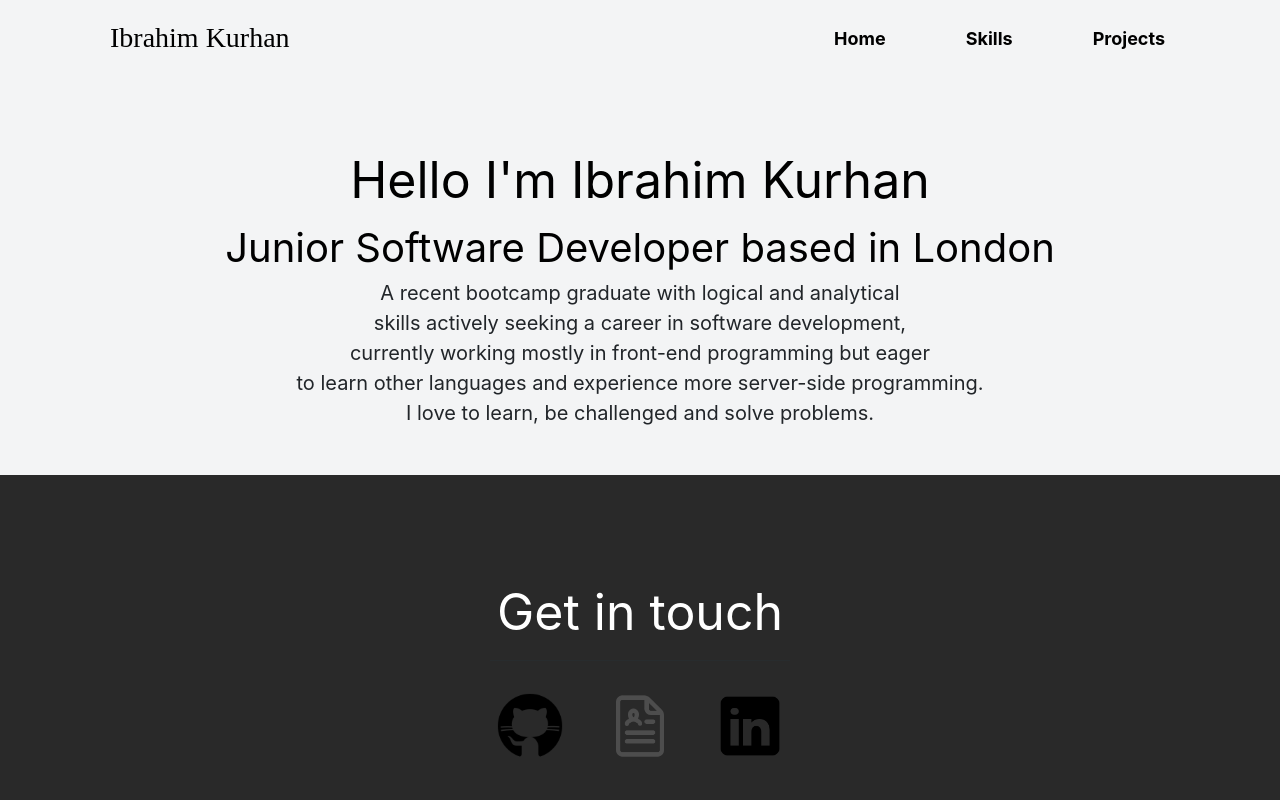
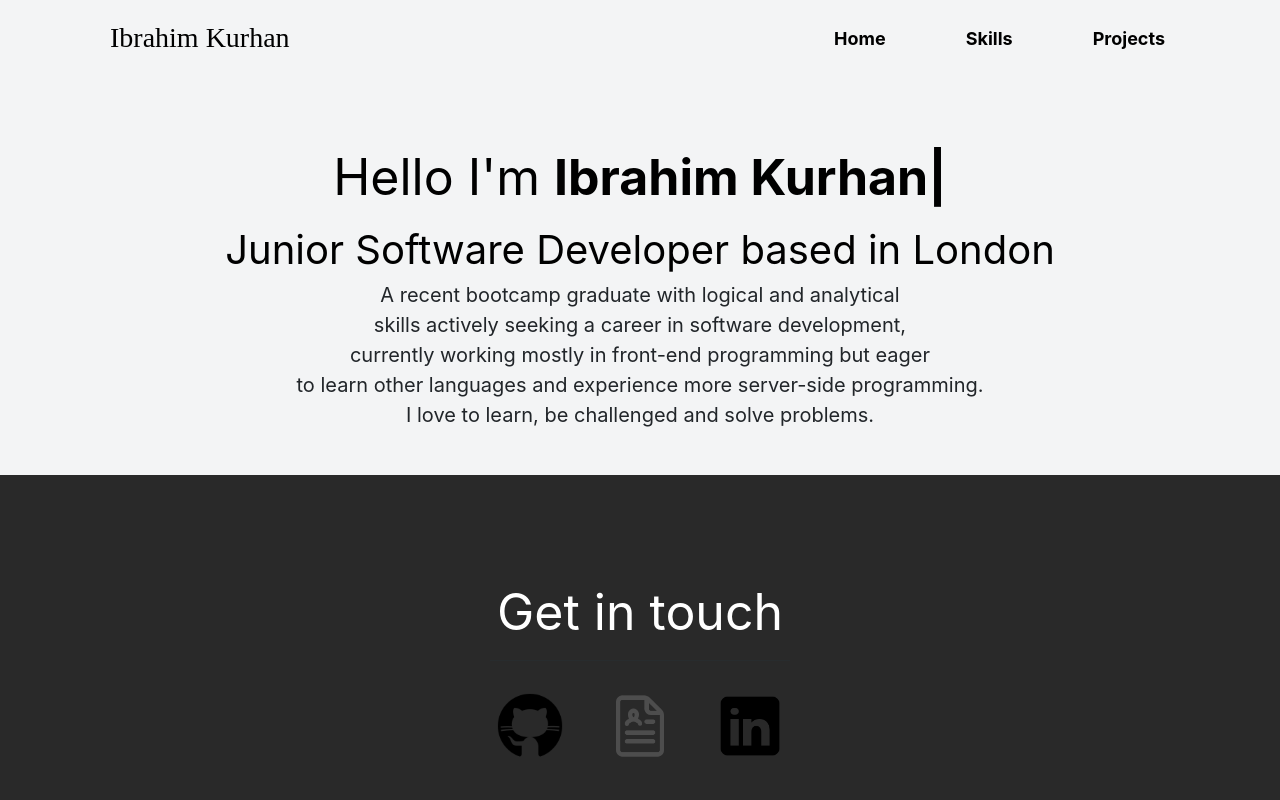
Before and after one commit to ibrahimKurhan/Personal-Portfolio-in-React, a React (Create React App) app: page / in a window 1280 px wide. Shown: the top 800 px of the page. Built offline with nearby package versions, Linux system fonts and the light colour scheme; no server answers.

Commit message:
typical added

```diff
--- a/package.json
+++ b/package.json
@@ -18,7 +18,8 @@
     "react-bootstrap": "^1.0.0",
     "react-dom": "^16.13.1",
     "react-particles-js": "^3.1.0",
-    "react-scripts": "3.4.1"
+    "react-scripts": "3.4.1",
+    "react-typical": "^0.1.3"
   },
   "scripts": {
     "start": "react-scripts start",
--- a/src/Component/Home/Home.jsx
+++ b/src/Component/Home/Home.jsx
@@ -1,6 +1,6 @@
 import React, { Component } from "react";
 import styles from "./Home.module.scss";
-
+import Typical from "react-typical";
 export default class Home extends Component {
   render() {
     return (
@@ -8,7 +8,15 @@ export default class Home extends Component {
         <a name="home" />
         <div className={styles.top} id={styles.home}>
           <div className={styles.header}>
-            <div className={styles.head}>Hello I'm Ibrahim Kurhan</div>
+            <div className={styles.head}>
+              Hello I'm{" "}
+              <Typical
+                loop={Infinity}
+                wrapper={"b"}
+                steps={["Ibrahim Kurhan", 1000]}
+              />
+            </div>
+            <h2 id="element"></h2>
             <div className={styles.junior}>
               Junior Software Developer based in London
             </div>
```
Also changed, not shown: firebase.json, 1 other file (tests, documents, lock files or other folders).
